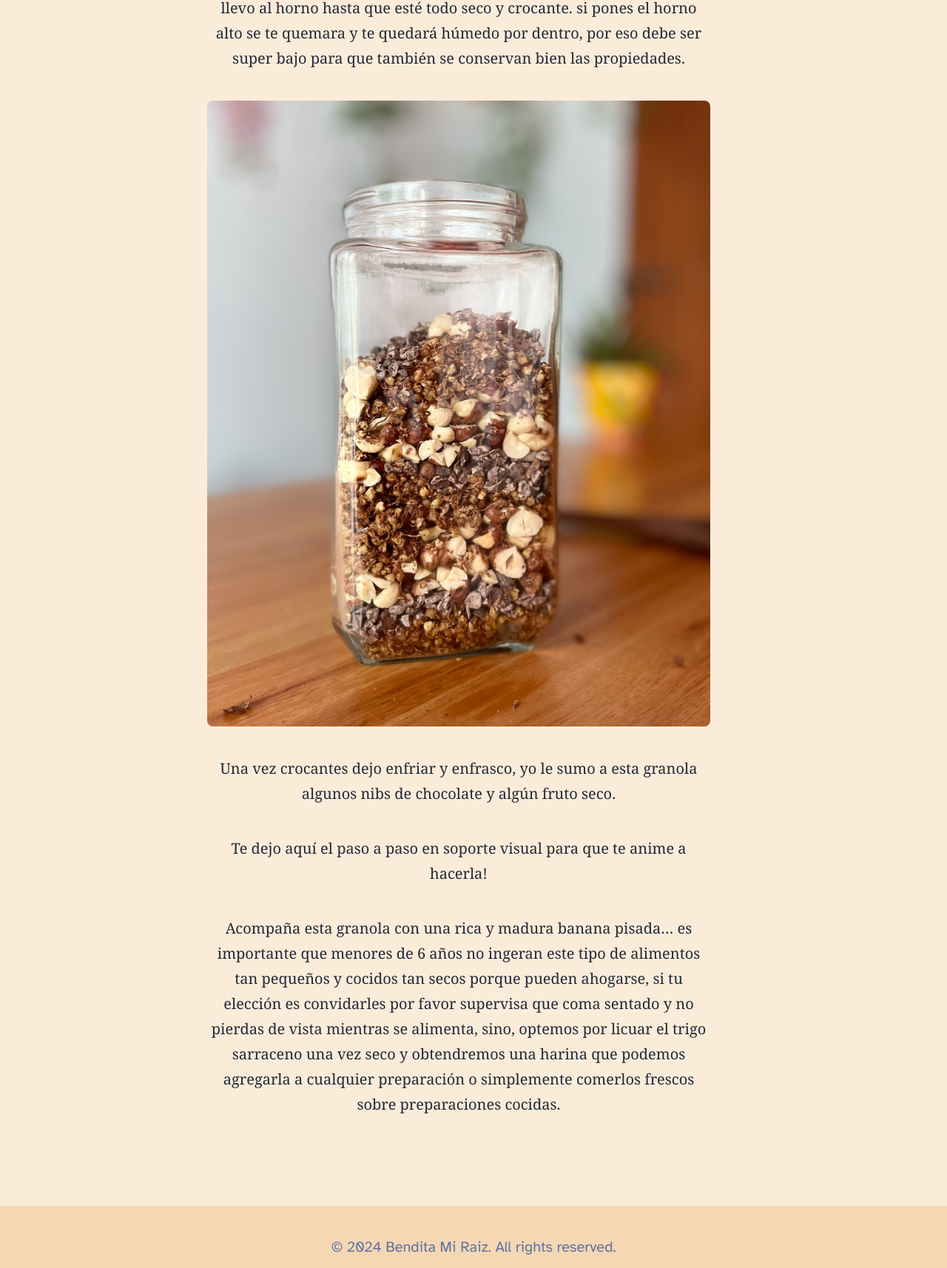
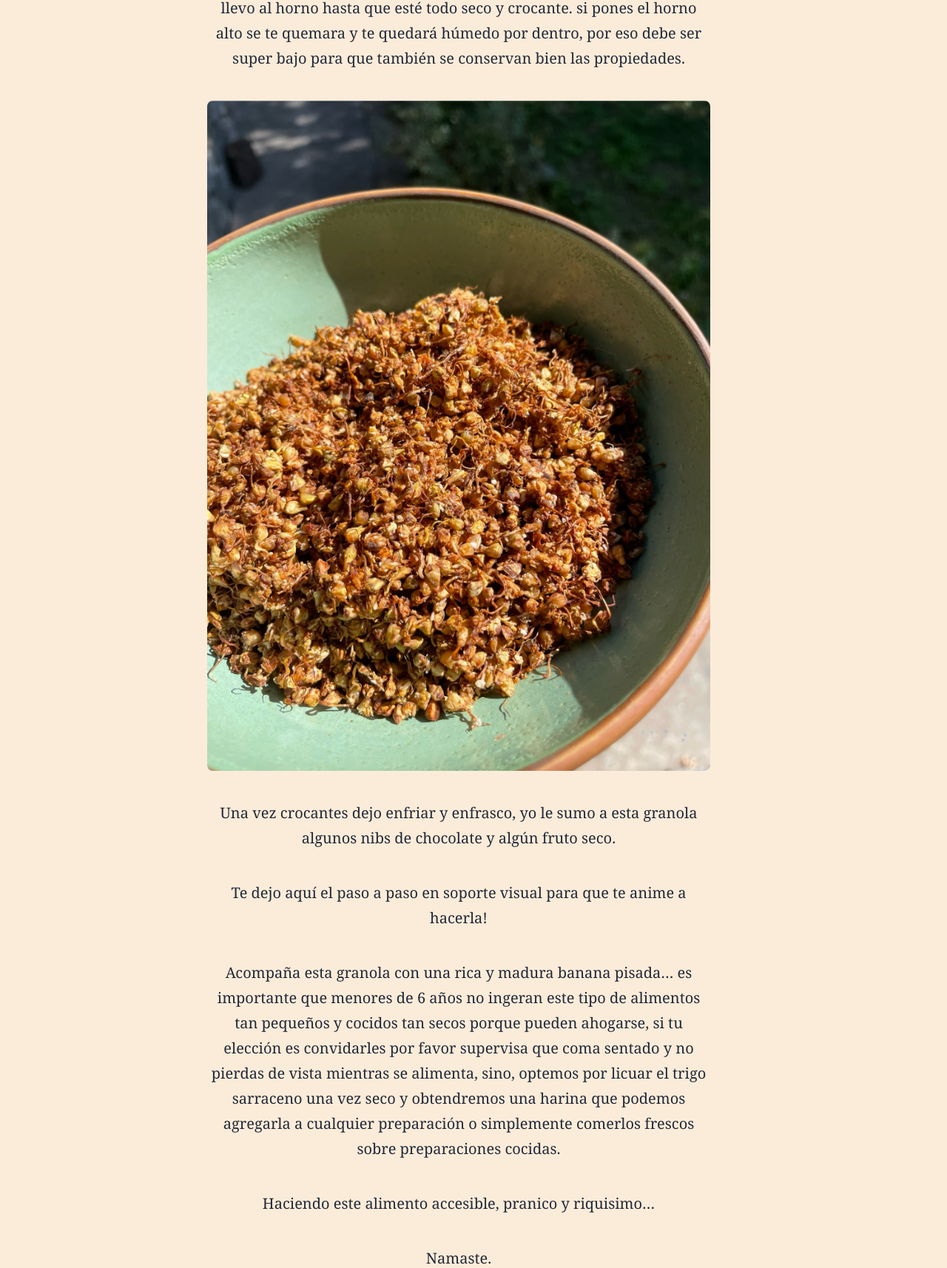
Before and after one commit to tinserrano/webbenditamiraiz, an Astro site: page /blog/2024-04-28_granola-de-trigo-sarraceno-germinado in a window 1280 px wide. Shown: the part 3553-5267 px from the top of the page at 74% size. Built offline with nearby package versions, Linux system fonts and the light colour scheme; Astro itself is replaced by a stand-in of ours.

Commit message:
Update Blog “2024-04-28_granola-de-trigo-sarraceno-germinado”

```diff
--- a/src/content/blog/2024-04-28_granola-de-trigo-sarraceno-germinado.md
+++ b/src/content/blog/2024-04-28_granola-de-trigo-sarraceno-germinado.md
@@ -22,7 +22,7 @@ Hoy quiero acercarles esta receta pranica de granola, en parte porque el trigo s
 
 Bien... ahora que tenemos el germen vamos a encender el horno super bajo y colocamos el trigo sarraceno germinado en una placa de horno junto a coco rallado a gusto, canela y yo uso harina de algarroba porque es dulce y maravillosa. Uno todo bien y esparzo sobre la placa, llevo al horno hasta que esté todo seco y crocante. si pones el horno alto se te quemara y te quedará húmedo por dentro, por eso debe ser super bajo para que también se conservan bien las propiedades.
 
-![](/uploads/img_6153.jpg)
+![](/uploads/img_6143.jpg)
 
 Una vez crocantes dejo enfriar y enfrasco, yo le sumo a esta granola algunos nibs de chocolate y algún fruto seco.
 
@@ -31,3 +31,11 @@ Te dejo aquí el paso a paso en soporte visual para que te anime a hacerla!
 
 
 Acompaña esta granola con una rica y madura banana pisada.... es importante que menores de 6 años no ingeran este tipo de alimentos tan pequeños y cocidos tan secos porque pueden ahogarse, si tu elección es convidarles por favor supervisa que coma sentado y no pierdas de vista mientras se alimenta, sino, optemos por licuar el trigo sarraceno una vez seco y obtendremos una harina que podemos agregarla a cualquier preparación o simplemente comerlos frescos sobre preparaciones cocidas.
+
+
+
+Haciendo este alimento accesible, pranico y riquisimo...
+
+
+
+Namaste.
```
Also changed, not shown: public/uploads/img_6143.jpg (added).
